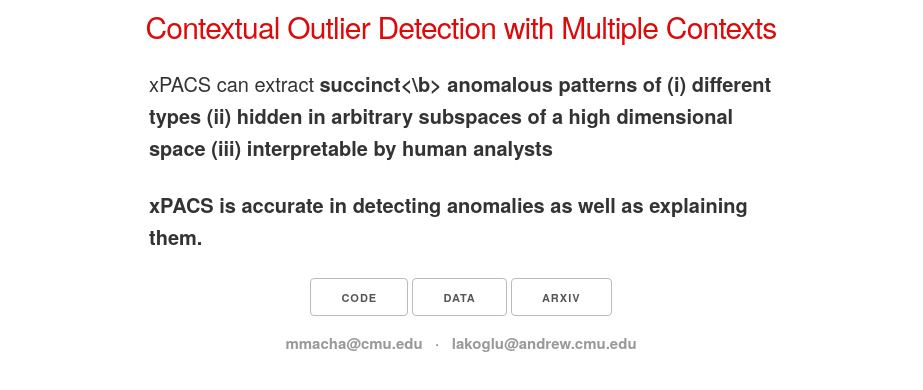
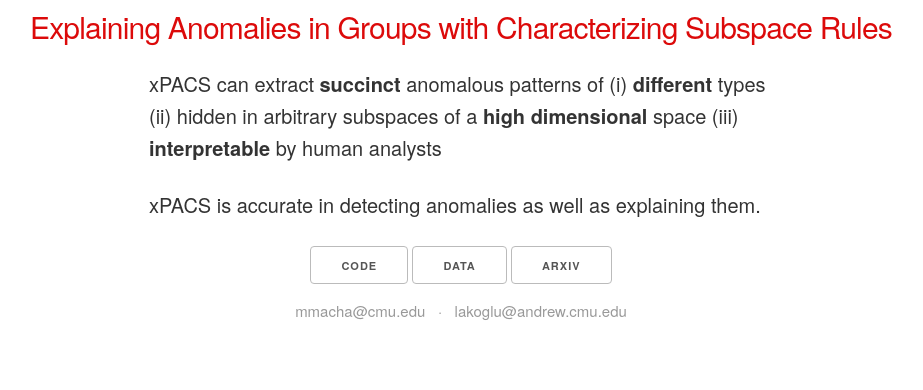
Before and after one commit to cmuxpacs/cmuxpacs.github.io, a plain HTML site: page index.html in a window 1280 px wide. Shown: the part 308-698 px from the top of the page, without its empty margins (179-1102 px from the left). Drawn offline with Linux system fonts and the light colour scheme.

Commit message:
Update index.html

```diff
--- a/index.html
+++ b/index.html
@@ -40,13 +40,13 @@
       <div>
         <img class="logo" src="xPACS.png" width="600" height="200"/>
       </div>
-      <h4 class="subtitle">Contextual Outlier Detection with Multiple Contexts</h4>
+      <h4 class="subtitle">Explaining Anomalies in Groups with Characterizing Subspace Rules</h4>
     </section>
     <section class="summary">
       <p>
-          xPACS can extract <b> succinct<\b> anomalous patterns of (i) different types
-          (ii) hidden in arbitrary subspaces of a high dimensional space
-          (iii) interpretable by human analysts
+          xPACS can extract <b> succinct</b> anomalous patterns of (i) <b>different</b> types
+          (ii) hidden in arbitrary subspaces of a <b>high dimensional</b> space
+          (iii) <b>interpretable</b> by human analysts
       </p>
       <p>
           xPACS is accurate in detecting anomalies as well as explaining them.
```
